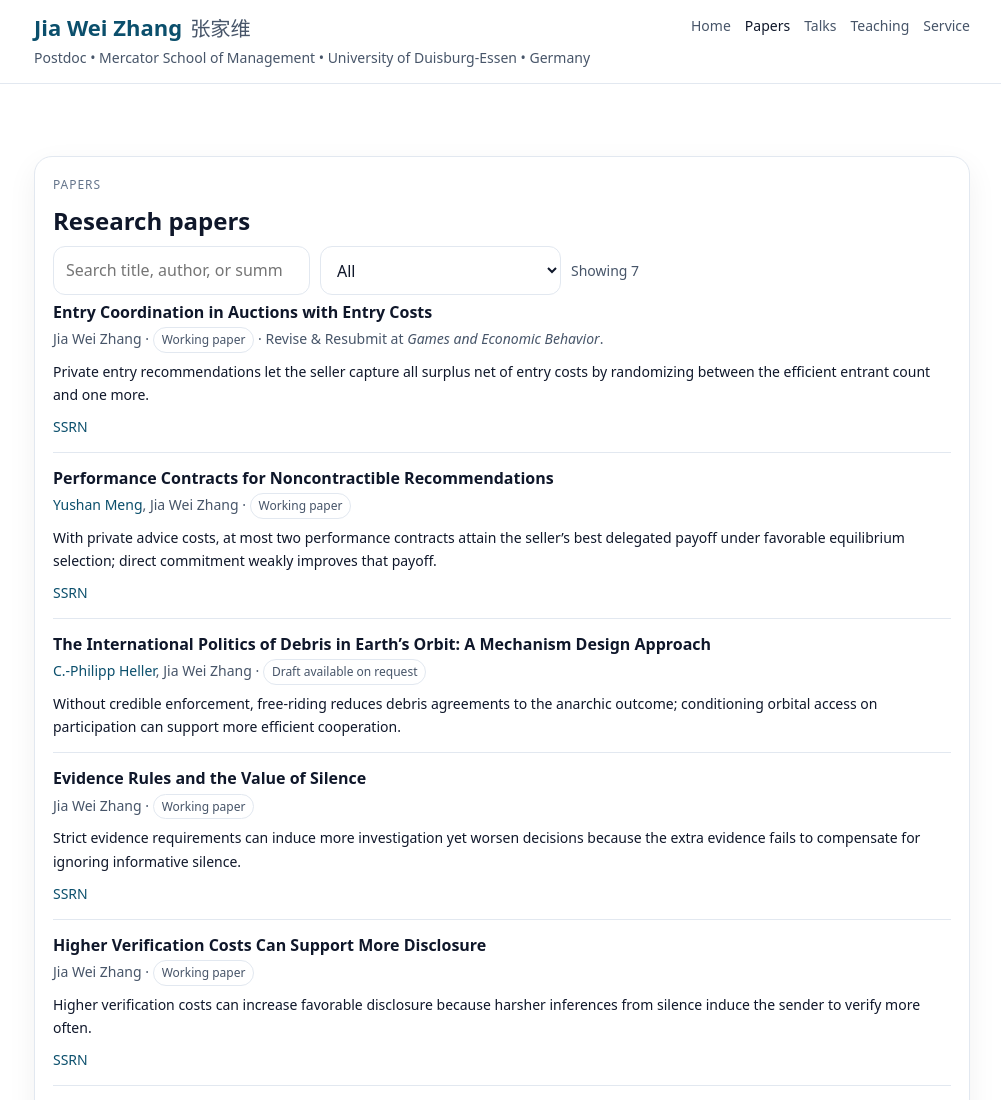
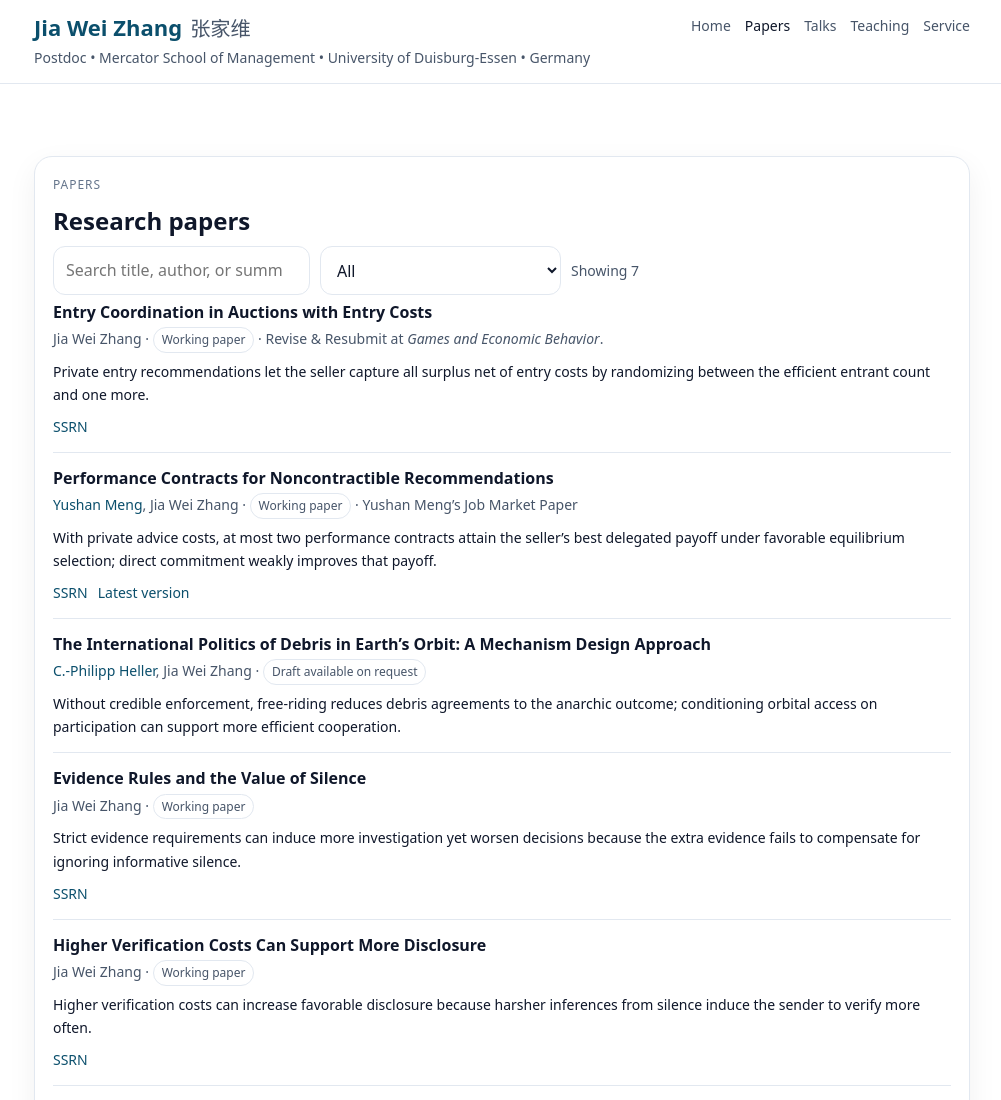
Before and after one commit to jiaweicheung/jzhang, a plain HTML site: page papers/index.html in a window 1280 px wide. Shown: the top 1100 px of the page, without its empty margins (138-1139 px from the left). Drawn offline with Linux system fonts and the light colour scheme; a web font is replaced by a local one.

Commit message:
JM status

```diff
--- a/assets/js/pubs.json
+++ b/assets/js/pubs.json
@@ -29,6 +29,7 @@
       {"name": "Jia Wei Zhang"}
     ],
     "status": "Working paper",
+    "note": "Yushan Meng’s Job Market Paper",
     "venue": "",
     "showOnHome": true,
     "topics": [
@@ -46,7 +47,8 @@
     ],
     "takeaway": "With private advice costs, at most two performance contracts attain the seller’s best delegated payoff under favorable equilibrium selection; direct commitment weakly improves that payoff.",
     "links": {
-      "ssrn": "https://papers.ssrn.com/sol3/papers.cfm?abstract_id=5289618"
+      "ssrn": "https://papers.ssrn.com/sol3/papers.cfm?abstract_id=5289618",
+      "latest": "https://drive.google.com/file/d/1t8I0Aw5IlfiXpZcfhOZvRgl4CzvBjS3E/view?usp=share_link"
     }
   },
   {
--- a/assets/js/site.js
+++ b/assets/js/site.js
@@ -185,9 +185,10 @@ function renderPub(p, headingTag="h3"){
     }
   }
   if (p.year){ meta.append(document.createTextNode(" · " + String(p.year))); }
+  if (p.note){ meta.append(document.createTextNode(" · " + p.note)); }
 
   const links = [];
-  const map = {ssrn:"SSRN", pdf:"PDF", appendix:"Appendix", slides:"Slides", code:"Code", data:"Data"};
+  const map = {ssrn:"SSRN", latest:"Latest version", pdf:"PDF", appendix:"Appendix", slides:"Slides", code:"Code", data:"Data"};
   for (const k of Object.keys(map)){
     if (p.links && p.links[k]){
       links.push(el("a",{href:p.links[k], target:"_blank", rel:"noopener"},[map[k]]));
@@ -216,6 +217,7 @@ function applyFilters(pubs, q, status){
       (p.authors||[]).map(a=>a.name).join(" "),
       p.venue||"",
       p.journal||"",
+      p.note||"",
       p.takeaway||"",
       (p.topics||[]).join(" "),
       (p.tags||[]).join(" "),
--- a/papers/index.html
+++ b/papers/index.html
@@ -83,9 +83,9 @@
           </article>
           <article class="pub">
             <h2 class="title">Performance Contracts for Noncontractible Recommendations</h2>
-            <div class="meta"><a href="https://yushanmeng.github.io/" target="_blank" rel="noopener">Yushan Meng</a>, Jia Wei Zhang · <span class="badge">Working paper</span></div>
+            <div class="meta"><a href="https://yushanmeng.github.io/" target="_blank" rel="noopener">Yushan Meng</a>, Jia Wei Zhang · <span class="badge">Working paper</span> · Yushan Meng’s Job Market Paper</div>
             <div class="takeaway">With private advice costs, at most two performance contracts attain the seller’s best delegated payoff under favorable equilibrium selection; direct commitment weakly improves that payoff.</div>
-            <div class="links"><a href="https://papers.ssrn.com/sol3/papers.cfm?abstract_id=5289618" target="_blank" rel="noopener">SSRN</a></div>
+            <div class="links"><a href="https://papers.ssrn.com/sol3/papers.cfm?abstract_id=5289618" target="_blank" rel="noopener">SSRN</a><a href="https://drive.google.com/file/d/1t8I0Aw5IlfiXpZcfhOZvRgl4CzvBjS3E/view?usp=share_link" target="_blank" rel="noopener">Latest version</a></div>
           </article>
           <article class="pub">
             <h2 class="title">The International Politics of Debris in Earth’s Orbit: A Mechanism Design Approach</h2>
--- a/sitemap.xml
+++ b/sitemap.xml
@@ -2,11 +2,11 @@
 <urlset xmlns="http://www.sitemaps.org/schemas/sitemap/0.9">
   <url>
     <loc>https://jiaweizhang1.com/</loc>
-    <lastmod>2026-09-21</lastmod>
+    <lastmod>2026-11-13</lastmod>
   </url>
   <url>
     <loc>https://jiaweizhang1.com/papers/</loc>
-    <lastmod>2026-09-21</lastmod>
+    <lastmod>2026-11-13</lastmod>
   </url>
   <url>
     <loc>https://jiaweizhang1.com/talks.html</loc>
```
Also changed, not shown: index.html (+4 -3 lines).
